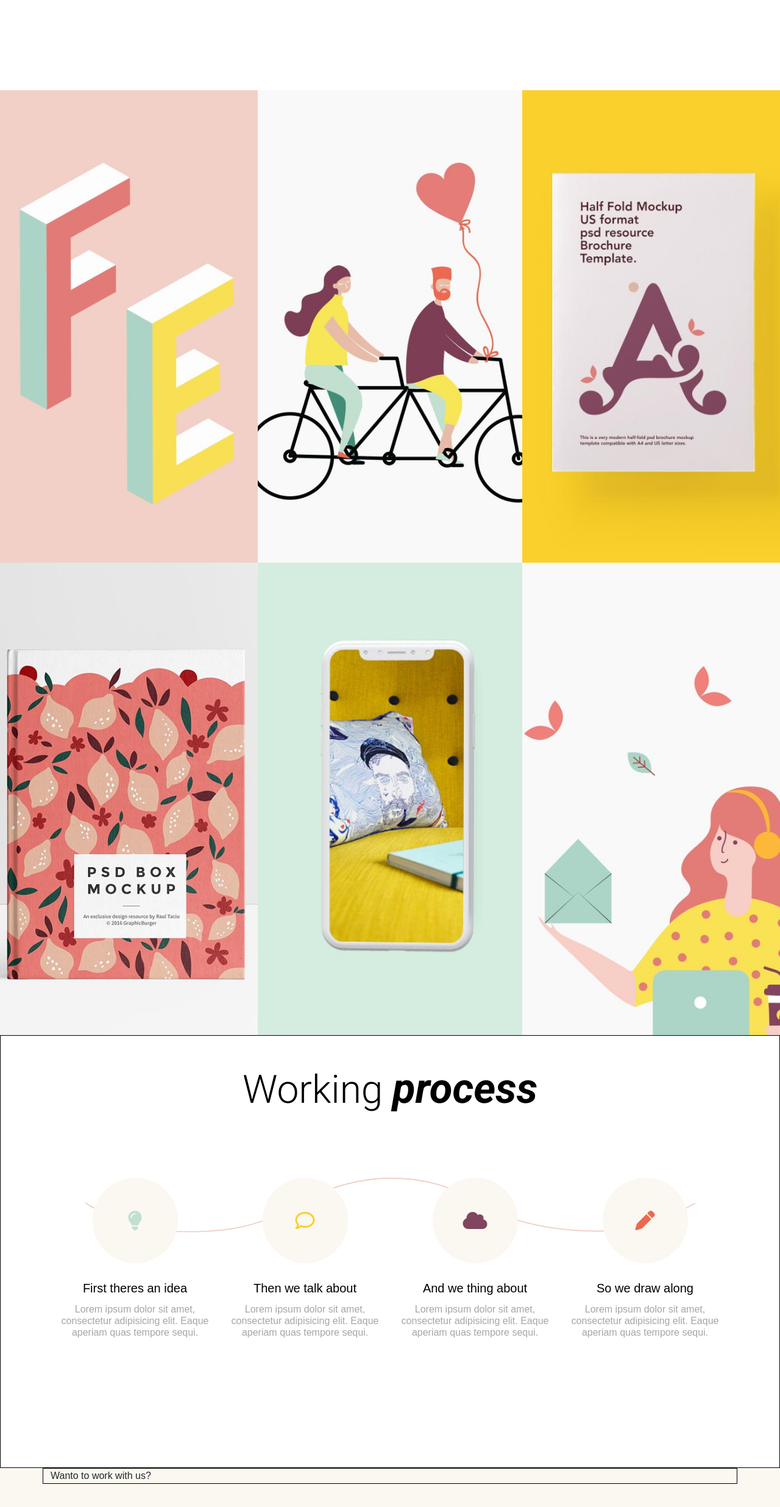
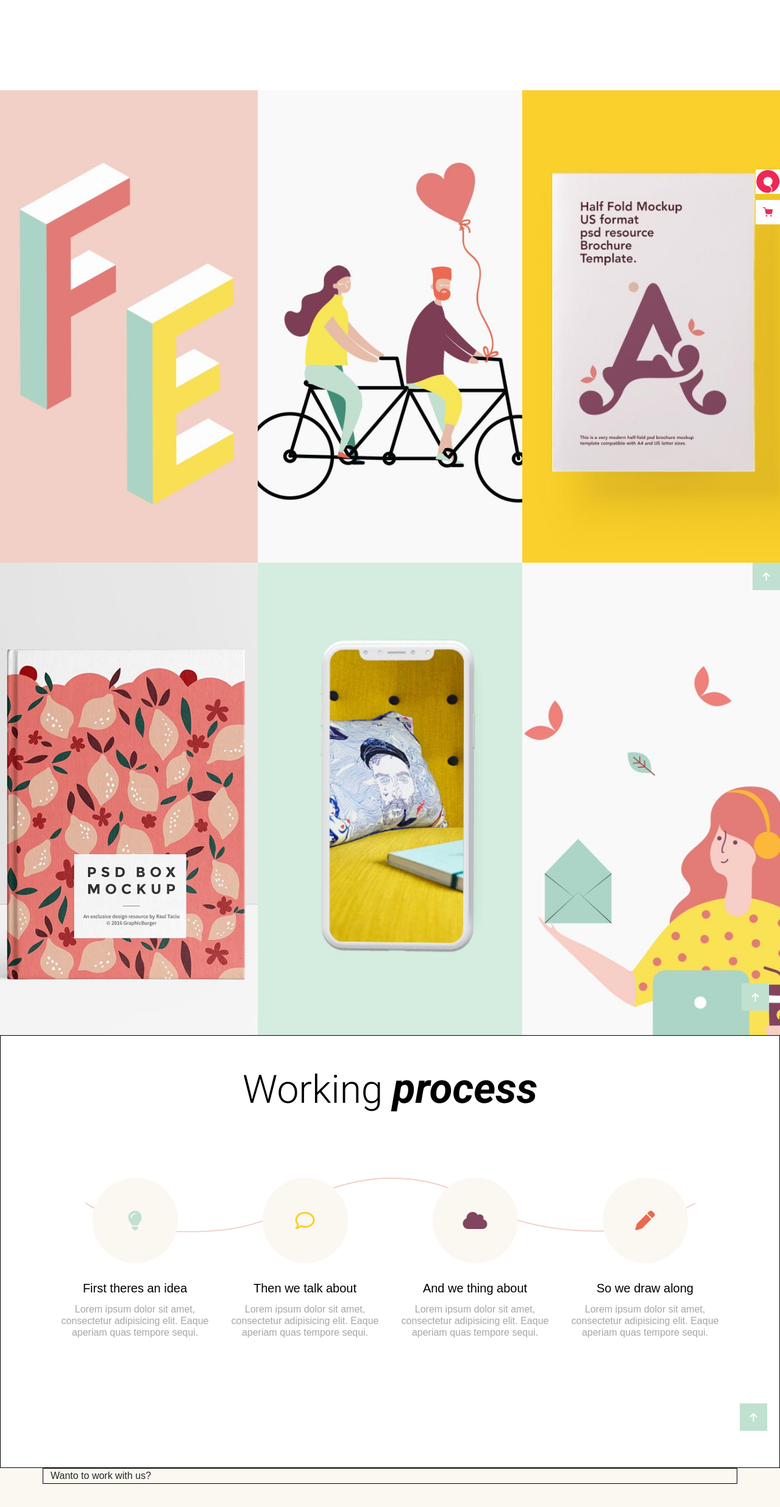
Before and after one commit to dario-bennardino/proj-html-vuejs, a Vue app: page / in a window 1280 px wide. Shown: the part 672-3144 px from the top of the page at 61% size. Built offline with nearby package versions, Linux system fonts and the light colour scheme; the HTML template or start-up script is replaced by a standard one.

Commit message:
[add] inserimento statico card e aggiunta icone

```diff
--- a/src/components/Main.vue
+++ b/src/components/Main.vue
@@ -35,10 +35,29 @@ import CardGallery from './CardGallery.vue';
                 <div class="col-4">col</div>
                 <div class="col-4">col</div> -->
             </div>
+
+            <!-- ICONE -->
+            <div class="arrow d-flex justify-content-center align-items-center">
+                <i class="fa-solid fa-arrow-up"></i>
+            </div>
+
+            <div class="arrow-btn-top d-flex justify-content-center align-items-center">
+                <i class="fa-solid fa-arrow-up"></i>
+            </div>
+
+            <div class="btn-shop d-flex justify-content-center align-items-center">
+                <img src="/public/assets/svg/svg-6.svg" alt="shop icon">
+            </div>
+            <div class="btn-balloon d-flex justify-content-center align-items-center">
+                <img src="/public/assets/svg/svg-7.svg" alt="balloon icon">
+            </div>
         </section>
     </section>
 
     <section class="working-process">
+        <div class="arrow d-flex justify-content-center align-items-center">
+            <i class="fa-solid fa-arrow-up"></i>
+        </div>
         <div class="container">
             <h1>Working <span>process</span> </h1>
             <div class="working-process-gallery">
@@ -104,9 +123,32 @@ import CardGallery from './CardGallery.vue';
         </div>
     </section>
 
-    <section class="events">
-        <div class="container">
-            last section
+    <section class="events d-flex align-items-center ">
+        <div class="container d-flex justify-content-center justify-content-between">
+            <div class="card" style="width: 18rem;">
+                <img src="/public/assets/img/h-2-blog-img-1.jpg" class="card-img-top" alt="img-1">
+                <div class="card-body">
+                    <h6 class="card-text">This way, loves: a detailed guide through new design</h6>
+                    <h6>By Emily Fields</h6>
+                </div>
+            </div>
+
+            <div class="card" style="width: 18rem;">
+                <img src="/public/assets/img/h-2-blog-img-2.jpg" class="card-img-top" alt="img-2">
+                <div class="card-body">
+                    <p class="card-text">I try to give people a different way of looking art</p>
+                </div>
+            </div>
+
+            <div class="card" style="width: 18rem;">
+                <img src="/public/assets/img/h-2-blog-img-3.jpg" class="card-img-top" alt="img-3">
+                <div class="card-body">
+                    <p class="card-text">Introduce Richard Laperrière of those amazing features</p>
+                </div>
+            </div>
+        </div>
+        <div class="arrow d-flex justify-content-center align-items-center">
+            <i class="fa-solid fa-arrow-up"></i>
         </div>
     </section>
 </template>
@@ -118,6 +160,65 @@ import CardGallery from './CardGallery.vue';
     .main{
         width: 100vw;
         height: 1550px;
+        position: relative;
+
+        .arrow{
+                background-color: $bg-color-8;
+                width: 45px;
+                height: 45px;
+                position: absolute;
+                right: 18px;
+                bottom: 40px;
+
+                i{
+                    color: $text-color-1;
+                }
+
+            }
+
+            .arrow-btn-top{
+                background-color: $bg-color-8;
+                width: 45px;
+                height: 45px;
+                position: absolute;
+                right: 0;
+                top: 775px;
+
+                i{
+                    color: $text-color-1;
+
+                }
+            }
+
+            .btn-shop{
+                width: 40px;
+                height: 40px;
+                background-color: $bg-color-1;
+                position: absolute;
+                right: 0;
+                top: 180px;
+
+                img{
+                    width: 40%;
+                }
+            }
+
+            .btn-balloon{
+                width: 40px;
+                height: 40px;
+                background-color: $bg-color-1;
+                position: absolute;
+                right: 0;
+                top: 130px;
+
+
+                    img{
+                      width: 40px;
+                      height: 40px;
+                      color: white;
+                    }
+
+            }
 
         .main-gallery{
             height: 100%;
@@ -131,6 +232,7 @@ import CardGallery from './CardGallery.vue';
         }
     }
 
+    //SECTION WORKING PROCESS
     .working-process{
             width: 100%;
             height: 710px;
@@ -138,6 +240,22 @@ import CardGallery from './CardGallery.vue';
             display: flex;
             align-items: center;
             justify-items: center;
+            position: relative;
+
+            .arrow{
+                background-color: $bg-color-8;
+                width: 45px;
+                height: 45px;
+                position: absolute;
+                right: 20px;
+                bottom: 60px;
+
+                i{
+                    color: $text-color-1;
+
+                }
+
+            }
 
 
             .container{
@@ -237,7 +355,7 @@ import CardGallery from './CardGallery.vue';
                 }
             }
         }
-
+    //SECTION WORK WITH US
     .work-with-us{
         width: 100vw;
         height: 525px;
@@ -249,15 +367,33 @@ import CardGallery from './CardGallery.vue';
         }
     }
 
+    //SECTION EVEN
     .events{
         width: 100vw;
         height: 725px;
         background-color: lightcyan;
+        position: relative;
+
+        .arrow{
+                background-color: $bg-color-8;
+                width: 45px;
+                height: 45px;
+                position: absolute;
+                right: 20px;
+                top: 55px;
+
+                i{
+                    color: $text-color-1;
+
+                }
+
+            }
 
         .container{
             width: 1300px;
             border: 1px solid black;
 
+
         }
     }
 
```
